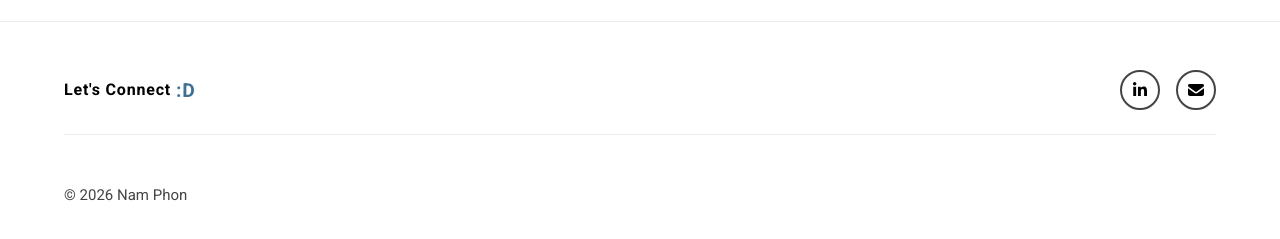
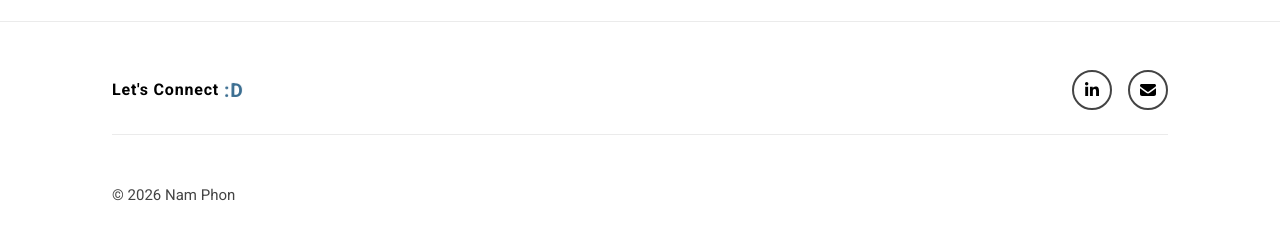
Before and after one commit to nphon25/namphonapp, a React (Vite) app in the folder frontend/: page / in a window 1280 px wide. Shown: the part 2236-2475 px from the top of the page. Built offline with nearby package versions, Linux system fonts and the light colour scheme.

Commit message:
fix project.css like how it was

```diff
--- a/frontend/src/styles/project.css
+++ b/frontend/src/styles/project.css
@@ -261,7 +261,7 @@ div:has(.hero-image) {
 /* When case-section comes DIRECTLY after hero (no scrollspy) */
 .hero-image + .case-section {
   margin-top: 0 !important;
-  padding-top: 0.5rem !important;
+  padding-top: var(--spacing-section) !important;
   padding-left: var(--spacing-lg) !important;
   padding-right: var(--spacing-lg) !important;
   padding-bottom: var(--spacing-section) !important;
@@ -270,7 +270,7 @@ div:has(.hero-image) {
 /* When scrollspy is BETWEEN hero and case-section */
 .scrollspy-nav + .case-section {
   margin-top: 0 !important;
-  padding-top: 0.5rem !important;
+  padding-top: var(--spacing-section) !important;
   padding-left: var(--spacing-lg) !important;
   padding-right: var(--spacing-lg) !important;
   padding-bottom: var(--spacing-section) !important;
@@ -1034,10 +1034,9 @@ div:has(.hero-image) {
 }
 
 .footer-inner {
-  width: 100%;
-  max-width: 100%;
+  max-width: var(--max-width);
   margin: 0 auto;
-  padding: 0 clamp(1.25rem, 5vw, 5rem);
+  padding: 0 var(--spacing-lg);
 }
 
 .footer-top {
@@ -1227,7 +1226,7 @@ div:has(.hero-image) {
   .hero-image + .case-section,
   .hero-image + section {
     margin-top: 0 !important;
-    padding-top: 0.5rem !important;
+    padding-top: var(--spacing-section) !important;
   }
 
   .hero-image + .case-section,
@@ -1395,6 +1394,11 @@ div:has(.hero-image) {
   .carousel-dot.active {
     width: 20px;
     height: 6px;
+  }
+
+  /* Footer */
+  .footer-inner {
+    padding: 0 var(--spacing-md);
   }
 }
 
@@ -1480,7 +1484,7 @@ div:has(.hero-image) {
   .hero-image + .case-section,
   .hero-image + section {
     margin-top: 0 !important;
-    padding-top: 0.5rem !important;
+    padding-top: var(--spacing-section) !important;
   }
 
   .hero-image + .case-section,
@@ -1775,7 +1779,7 @@ div:has(.hero-image) {
   .hero-image + .case-section,
   .hero-image + section {
     margin-top: 0 !important;
-    padding-top: 0.5rem !important;
+    padding-top: var(--spacing-section) !important;
   }
 
   .hero-image + .case-section,
@@ -1975,7 +1979,7 @@ div:has(.hero-image) {
   .hero-image + .case-section,
   .hero-image + section {
     margin-top: 0 !important;
-    padding-top: 0.5rem !important;
+    padding-top: var(--spacing-section) !important;
   }
 
   .hero-image + .case-section,
```
